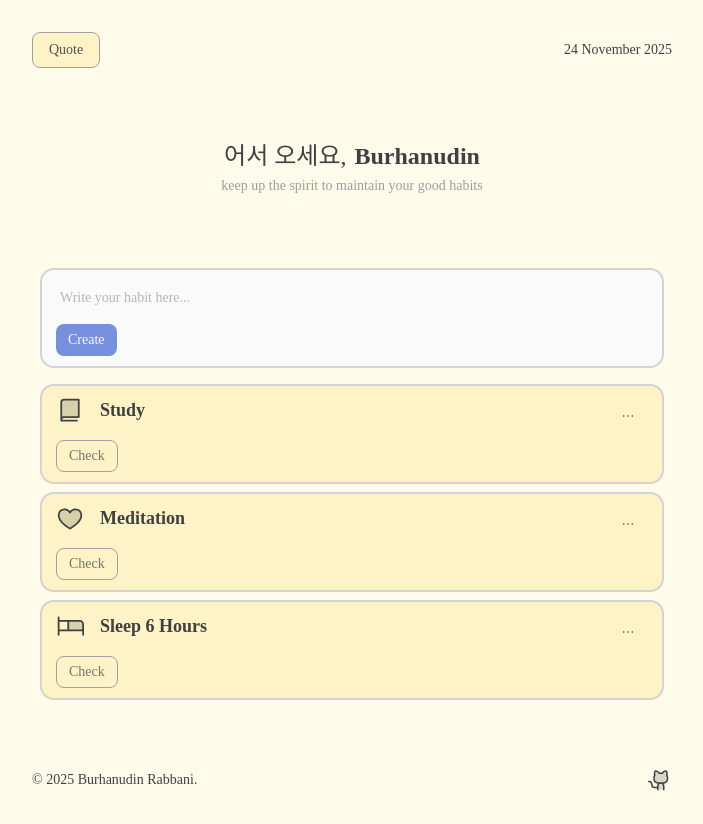
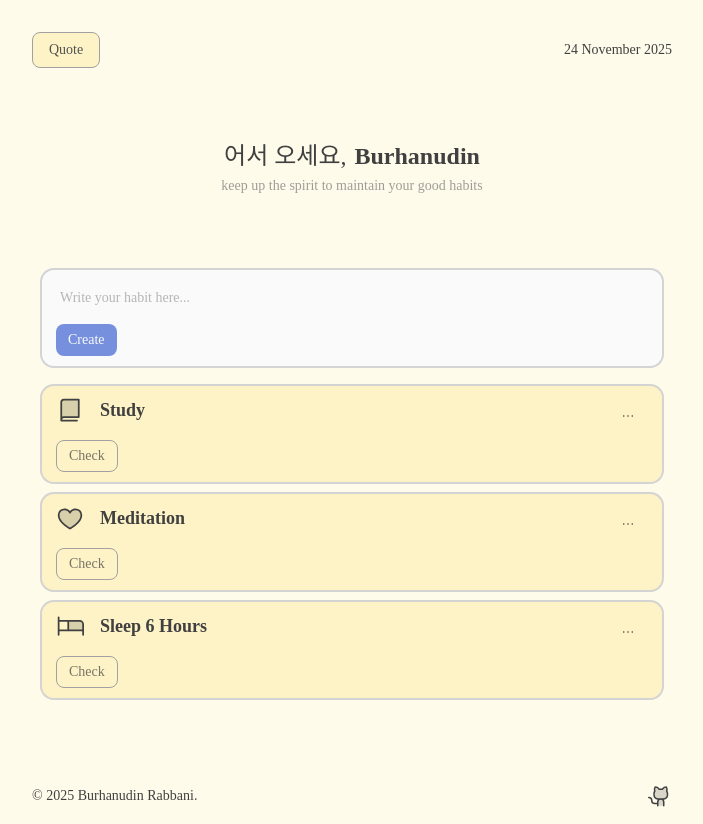
Before and after one commit to burhanudinrabbani666/task-management, a React (Vite) app: page / in a window 1280 px wide. Shown: the whole page, without its empty margins (288-991 px from the left). Built offline with nearby package versions, Linux system fonts and the light colour scheme.

Commit message:
feat: habit detail route

```diff
--- a/src/components/footer.tsx
+++ b/src/components/footer.tsx
@@ -2,7 +2,8 @@ import { GithubLogoIcon } from "@phosphor-icons/react";
 
 export function Footer() {
   return (
-    <footer className="mb-4 flex items-center justify-between gap-4 px-4">
+    <footer className="mt-auto w-full px-4 py-4">
+      <div className="flex items-center justify-between gap-4">
         <span> &copy; 2025 Burhanudin Rabbani.</span>
         <a
           href="https://github.com/burhanudinrabbani666"
@@ -11,6 +12,7 @@ export function Footer() {
         >
           <GithubLogoIcon weight="duotone" size={24} />
         </a>
+      </div>
     </footer>
   );
 }
--- a/src/components/habit-tracking.tsx
+++ b/src/components/habit-tracking.tsx
@@ -56,7 +56,7 @@ export function HabitItemMenu({
         </Button>
       </DropdownMenuTrigger>
       <DropdownMenuContent side="left">
-        <Link to="/about">
+        <Link to="about-habit">
           <DropdownMenuItem>
             <PencilIcon />
             <span>Edit</span>
--- a/src/components/layouts/layout.tsx
+++ b/src/components/layouts/layout.tsx
@@ -5,7 +5,7 @@ import { Footer } from "../footer";
 
 export function Layout() {
   return (
-    <div>
+    <div className="flex min-h-screen flex-col">
       <header className="mb-18 flex flex-col gap-10">
         <Top />
         <Hero />
--- /dev/null
+++ b/src/components/routes/about-habit.tsx
@@ -0,0 +1,13 @@
+import { Link, useParams } from "react-router";
+
+export function HabitDetail() {
+  const params = useParams();
+  console.log(params);
+
+  return (
+    <div className="">
+      <Link to="/"> back to Home</Link>
+      <div>Hello</div>
+    </div>
+  );
+}
--- a/src/components/routes/about.tsx
+++ /dev/null
@@ -1,7 +0,0 @@
-export function About() {
-  return (
-    <div>
-      <h1>About</h1>
-    </div>
-  );
-}
--- a/src/main.tsx
+++ b/src/main.tsx
@@ -3,7 +3,7 @@ import { BrowserRouter, Routes, Route } from "react-router";
 
 import "@/index.css";
 import App from "@/app.tsx";
-import { About } from "@/components/routes/about.tsx";
+import { HabitDetail } from "@/components/routes/about-habit";
 import { Layout } from "@/components/layouts/layout";
 
 createRoot(document.getElementById("root")!).render(
@@ -11,7 +11,7 @@ createRoot(document.getElementById("root")!).render(
     <Routes>
       <Route element={<Layout />}>
         <Route path="/" element={<App />} />
-        <Route path="/about" element={<About />} />
+        <Route path="/about-habit/:aboutHabit" element={<HabitDetail />} />
       </Route>
     </Routes>{" "}
   </BrowserRouter>,
```
Lines whose indentation alone changed are shown as unchanged.
